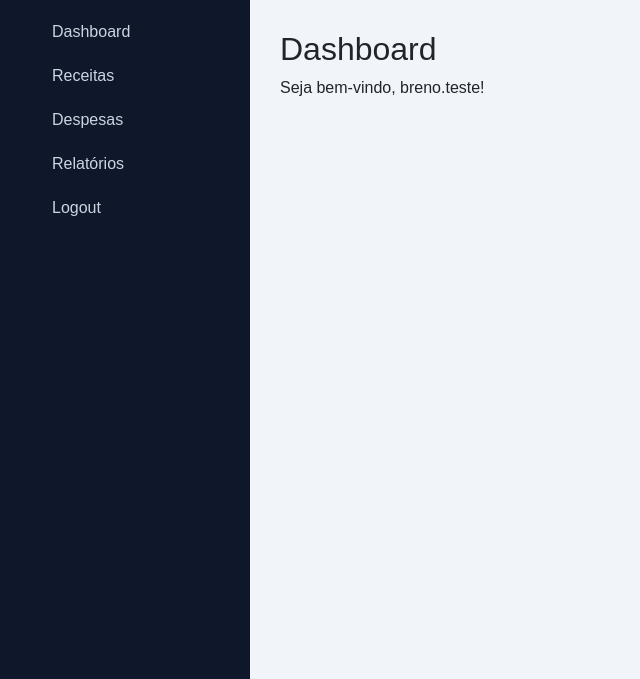
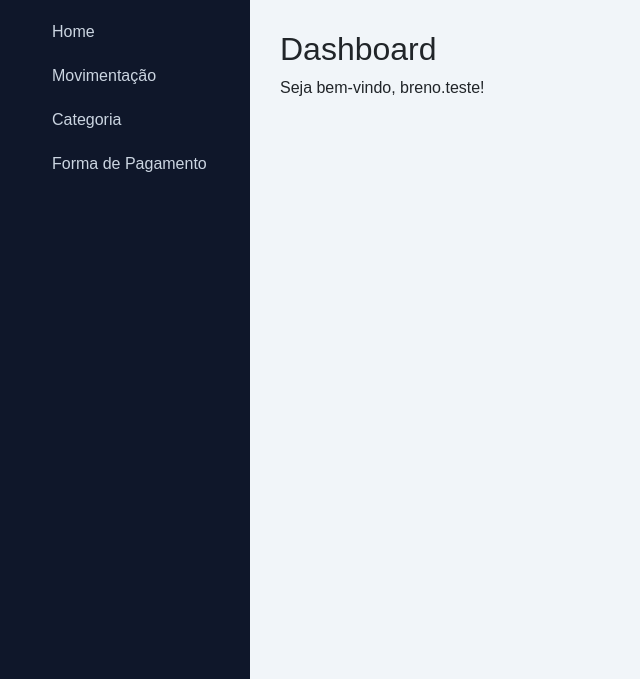
Before and after one commit to AntonioBreno/controle-financeiro, a Django app: page /dashboard/ in a window 1280 px wide. Shown: the part 70-749 px from the top of the page, without its empty margins (0-640 px from the left). Run offline with Django 5.2, Linux system fonts and the light colour scheme; a user stored in the database is signed in; data that the repository does not hold is empty.

Commit message:
feat(categoria): implementa CRUD inicial de categoria

```diff
--- a/app/urls.py
+++ b/app/urls.py
@@ -1,5 +1,5 @@
 from django.contrib import admin
-from django.urls import path
+from django.urls import include, path
 from django.contrib.auth import views as auth_views
 
 from financas.views import CustomLoginView
@@ -7,6 +7,7 @@ from financas.views import dashboard_view
 
 urlpatterns = [
     path('admin/', admin.site.urls),
+    path('financas/', include('financas.urls')),
 
     path('dashboard/', dashboard_view, name='dashboard'),
     path('login/', CustomLoginView.as_view(), name='login'),
--- a/financas/urls.py
+++ b/financas/urls.py
@@ -1,5 +1,13 @@
 from django.urls import path
 from financas import views
+
 urlpatterns = [
     path('', views.dashboard_view, name='dashboard'),
+
+
+    # Categoria URLs
+    path('categorias/', views.categoria_list, name='categoria_list'),
+    path('categorias/criar/', views.categoria_create, name='categoria_create'),
+    path('categorias/<int:pk>/editar/', views.categoria_update, name='categoria_update'),
+    path('categorias/<int:pk>/deletar/', views.categoria_delete, name='categoria_delete'),
 ]
--- a/financas/views.py
+++ b/financas/views.py
@@ -2,10 +2,12 @@ from datetime import date
 
 from django.db.models import Sum
 from django.contrib.auth.views import LoginView
-from django.shortcuts import redirect, render
+from django.shortcuts import get_object_or_404, redirect, render
 from django.urls import reverse_lazy
 from django.contrib.auth.decorators import login_required
 
+from financas.forms import CategoriaForm
+from financas.models.categoria import Categoria
 from financas.models.transacao import Transacao
 
 # Create your views here.
@@ -42,3 +44,32 @@ def dashboard_view(request):
         'saldo': saldo
     }
     return render(request, 'dashboard.html', context)
+
+
+def categoria_create(request):
+    form = CategoriaForm(request.POST or None)
+
+    if form.is_valid():
+        form.save()
+        return redirect('categoria_list')
+    return render(request, 'categoria/categoria_form.html', {'form': form})
+
+def categoria_list(request):
+    categorias = Categoria.objects.all()
+    return render(request, 'categoria/categoria_list.html', {'categorias': categorias})
+
+def categoria_update(request, pk):
+    categoria = get_object_or_404(Categoria, pk=pk)
+    form = CategoriaForm(request.POST or None, instance=categoria)
+
+    if form.is_valid():
+        form.save()
+        return redirect('categoria_list')
+    return render(request, 'categoria/categoria_form.html', {'form': form})
+
+def categoria_delete(request, pk):
+    categoria = get_object_or_404(Categoria, pk=pk)
+    if request.method == 'POST':
+        categoria.delete()
+        return redirect('categoria_list')
+    return render(request, 'categoria_confirm_delete.html', {'categoria': categoria})
--- a/templates/base.html
+++ b/templates/base.html
@@ -49,11 +49,11 @@
         <aside class="sidebar" id="sidebar">
             <nav>
                 <ul>
-                    <li><a href="#">Dashboard</a></li>
-                    <li><a href="#">Receitas</a></li>
-                    <li><a href="#">Despesas</a></li>
-                    <li><a href="#">Relatórios</a></li>
-                    <li><a href="#">Logout</a></li>
+                    <li><a href="{% url 'dashboard' %}">Home</a></li>
+                    <li><a href="#">Movimentação</a></li>
+                    <li><a href="{% url 'categoria_list' %}">Categoria</a></li>
+                    <li><a href="#">Forma de Pagamento</a></li>
+
                 </ul>
             </nav>
         </aside>
```
Also changed, not shown: financas/forms.py (+4 -5 lines), templates/categoria/categoria_form.html (added, +10 -0 lines), templates/categoria/categoria_list.html (added, +19 -0 lines).
